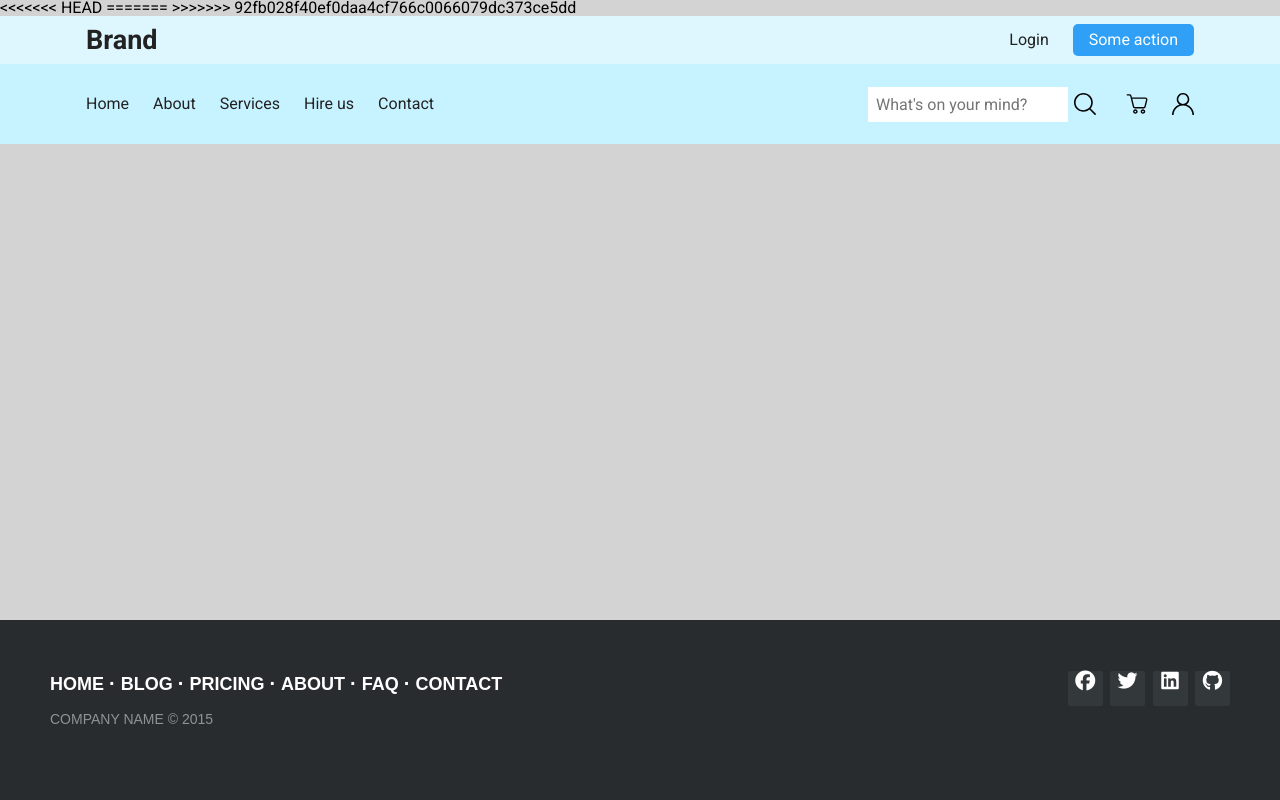
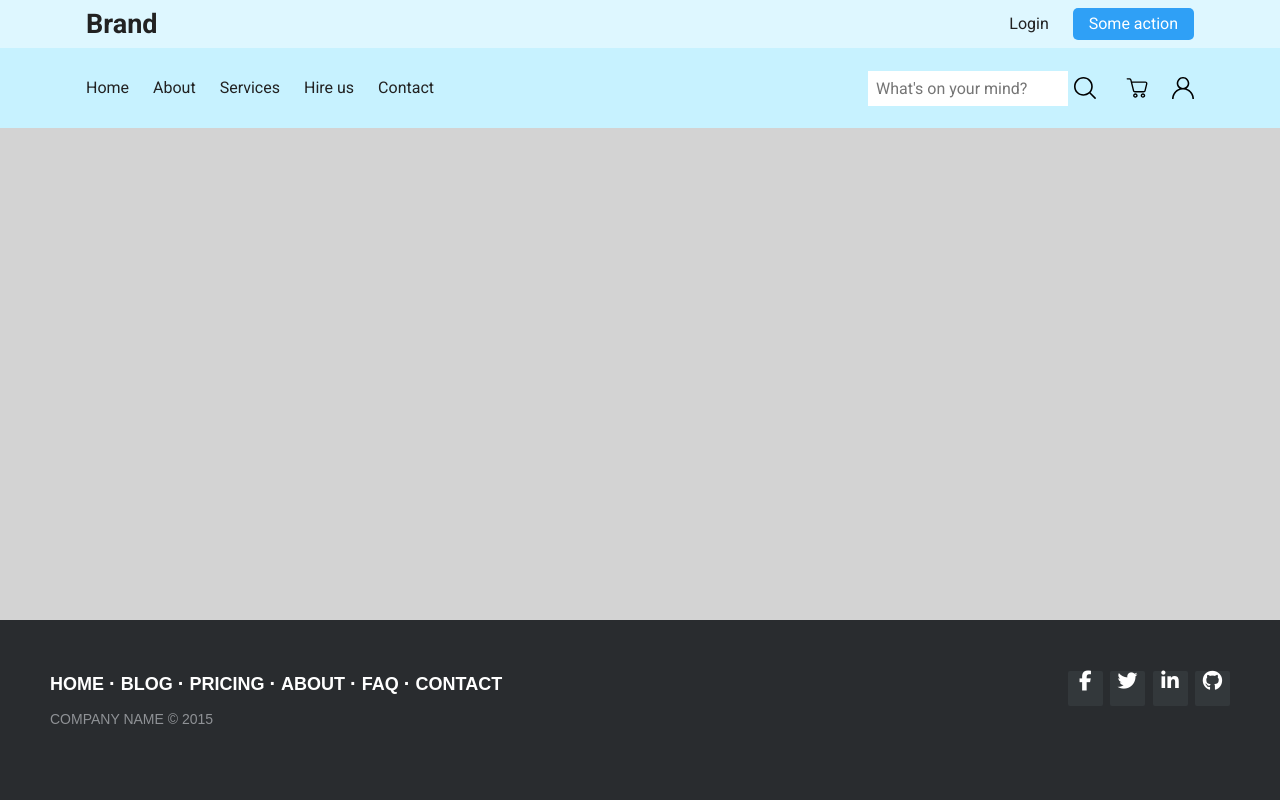
Before and after one commit to exatombe/bts-site, a PHP site: page /index.php in a window 1280 px wide. Run offline with PHP 8.4, Linux system fonts and the light colour scheme; some libraries are stand-ins or nearby versions.

Commit message:
fix head.php

```diff
--- a/parts/head.php
+++ b/parts/head.php
@@ -46,12 +46,6 @@
         <?php  } ?>
 
         <link rel="stylesheet" type="text/css" href="/public/css/style_global.css">
-<<<<<<< HEAD
-
-
-=======
-
->>>>>>> 92fb028f40ef0daa4cf766c0066079dc373ce5dd
 <link href="https://cdnjs.cloudflare.com/ajax/libs/font-awesome/5.15.1/css/all.min.css" rel="stylesheet"/>
 <!-- Google Fonts -->
         <link rel="preconnect" href="https://fonts.googleapis.com">
```
